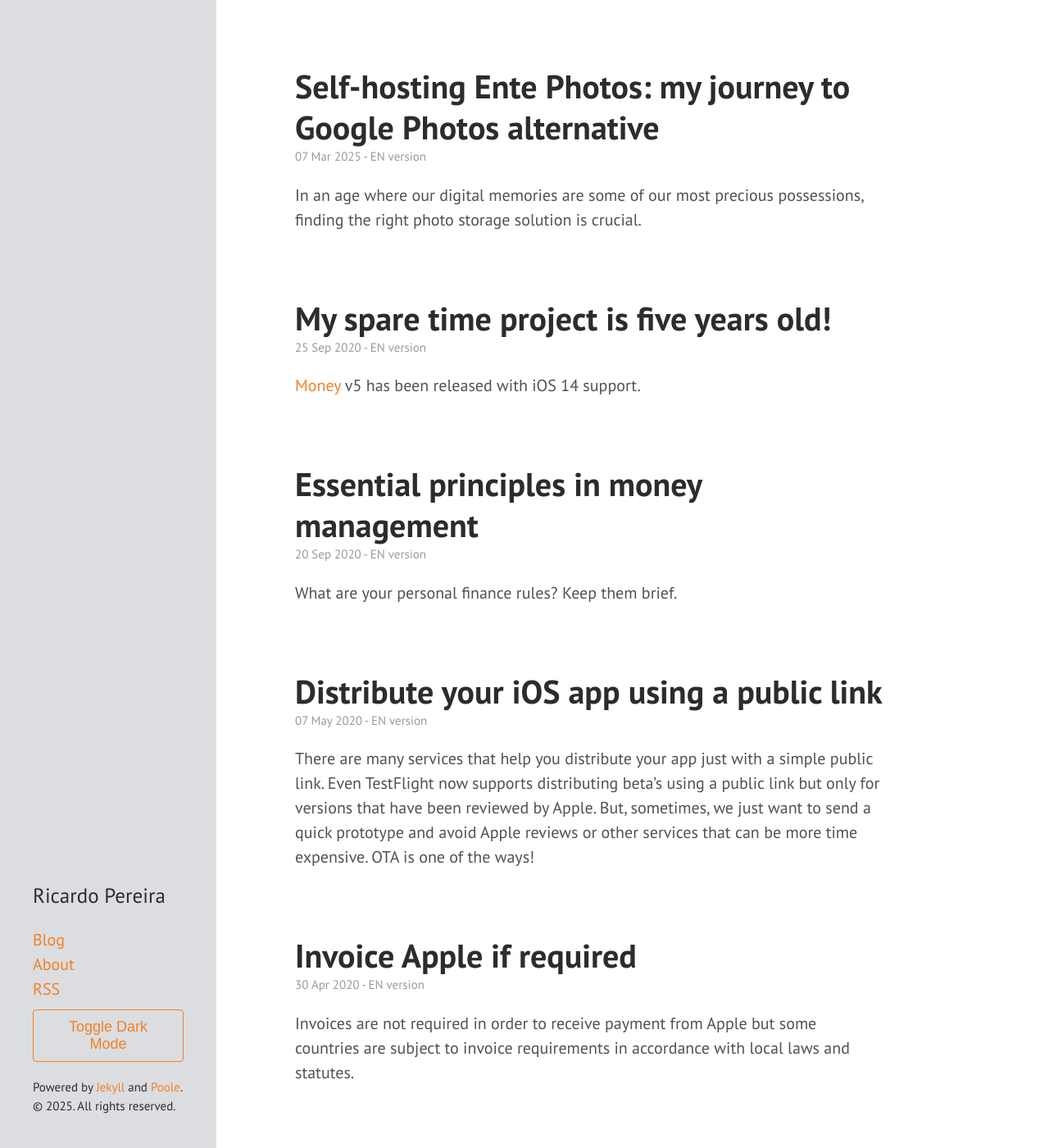
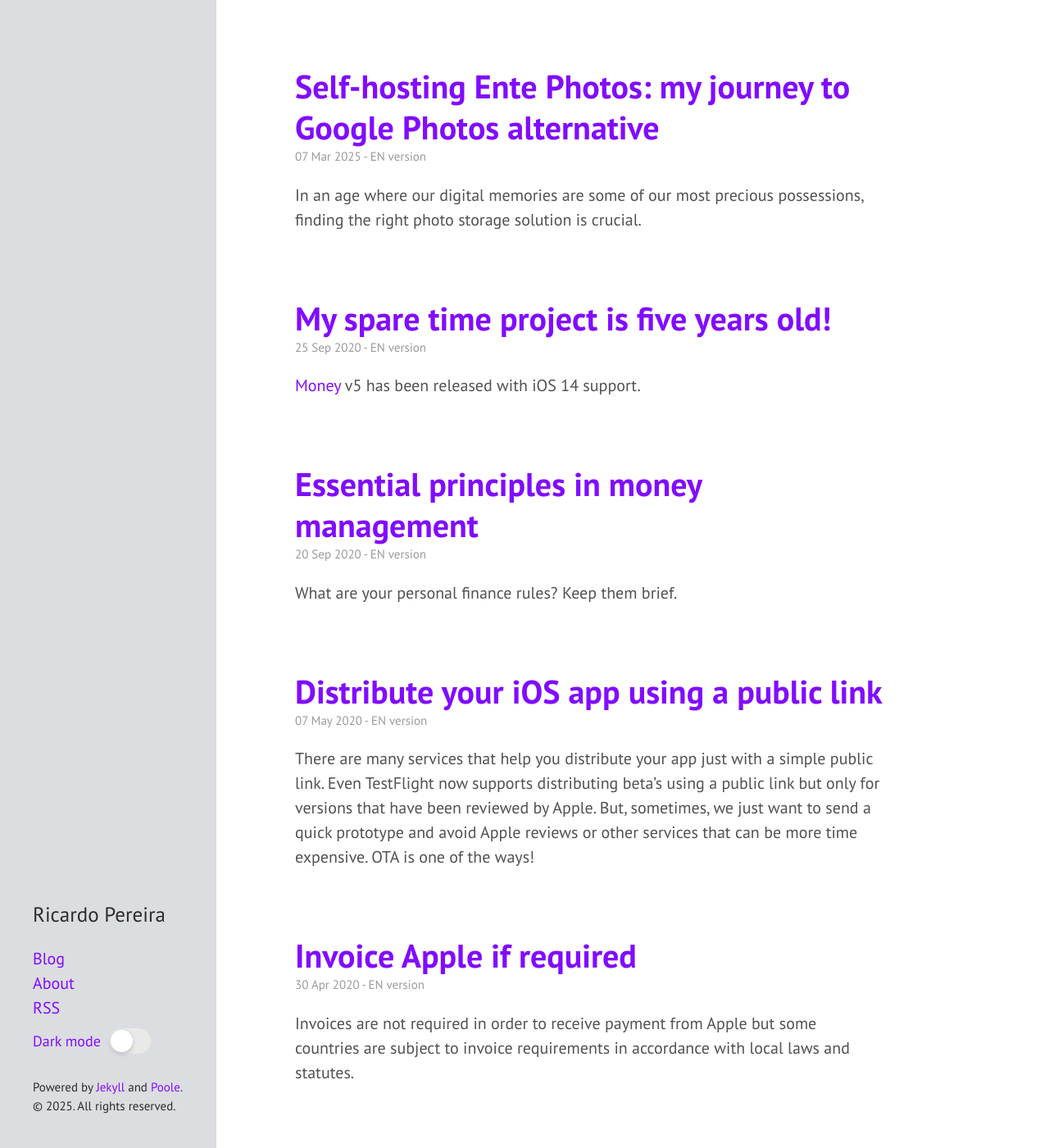
Before and after one commit to ricardopereira/blog, a Jekyll site: the page built from index.html, in a window 1280 px wide and 1400 px high. Shown: the whole window at 82% size. Built offline with Jekyll 4.4.1, drawn with Linux system fonts in a browser that asks for light colours; nearby versions of some CDN libraries.

Commit message:
Manual dark mode from a switch button.

```diff
--- a/_includes/sidebar.html
+++ b/_includes/sidebar.html
@@ -18,7 +18,13 @@
 
       <a class="sidebar-nav-item" href="https://ricardopereira.eu">About</a>
       <a class="sidebar-nav-item" href="{{ site.rss }}">RSS</a>
-      <button id="dark-mode-toggle" class="sidebar-nav-item">Toggle Dark Mode</button>
+      <div class="dark-mode-container sidebar-nav-item">
+        <span class="dark-mode-text">Dark mode</span>
+        <label class="switch">
+          <input type="checkbox" id="dark-mode-toggle">
+          <span class="slider"></span>
+        </label>
+      </div>
     </nav>
 
     <p <span class="sidebar-powered">{{ site.credits }}</span><br>
--- a/public/css/hyde.css
+++ b/public/css/hyde.css
@@ -73,7 +73,7 @@ html {
 
 /* Sidebar links */
 .sidebar a {
-  color: #F48024;
+  color: #810cff;
 }
 
 /* About section */
@@ -197,13 +197,13 @@ a.sidebar-nav-item:focus {
 }
 
 .theme-rp .content a {
-  color: #F48024;
+  color: #810cff;
 }
 
 .theme-rp .post-title a,
 .theme-rp .related-posts li a:hover,
 .theme-rp .post-title {
-  color: #2C2C2C;
+  color: #810cff;
 }
 
 .theme-rp .comment-count,
@@ -231,7 +231,7 @@ a.sidebar-nav-item:focus {
   height: 88px;
   margin: 24px auto 0px;
   text-decoration: none !important;
-  color: #00ABF1 !important;
+  color: #810cff !important;
 }
 
 .tags {
@@ -249,7 +249,7 @@ a.sidebar-nav-item:focus {
 .tag {
   background: #EEE;
   border-radius: 3px 3px 3px 3px;
-  color: #F48024;
+  color: #810cff;
   display: inline-block;
   height: 26px;
   line-height: 26px;
@@ -267,10 +267,10 @@ a.sidebar-nav-item:focus {
         color: white;
     }
     body:not(.light-mode) .sidebar {
-      color: #3CA4FF;
+      color: #810cff;
     }
     body:not(.light-mode) .sidebar-about h1 {
-      color: #3CA4FF;
+      color: #810cff;
     }
     body:not(.light-mode) .theme-rp .sidebar {
       background-color: #1A1A1A;
@@ -296,10 +296,10 @@ a.sidebar-nav-item:focus {
     body:not(.light-mode) h4,
     body:not(.light-mode) h5,
     body:not(.light-mode) h6 {
-      color: #3CA4FF;
+      color: #810cff;
     }
     body:not(.light-mode) strong {
-      color: #3CA4FF;
+      color: #810cff;
     }
     body:not(.light-mode) pre {
       background-color: #1A1A1A;
@@ -313,14 +313,6 @@ a.sidebar-nav-item:focus {
 body.dark-mode {
     background-color: #2C2C2C;
     color: white;
-}
-
-body.dark-mode .sidebar {
-    color: #3CA4FF;
-}
-
-body.dark-mode .sidebar-about h1 {
-    color: #3CA4FF;
 }
 
 body.dark-mode .theme-rp .sidebar {
@@ -349,11 +341,11 @@ body.dark-mode h3,
 body.dark-mode h4,
 body.dark-mode h5,
 body.dark-mode h6 {
-    color: #3CA4FF;
+    color: #810cff;
 }
 
 body.dark-mode strong {
-    color: #3CA4FF;
+    color: #810cff;
 }
 
 body.dark-mode pre {
@@ -364,30 +356,70 @@ body.dark-mode .tag {
     background-color: #1A1A1A;
 }
 
-/* Dark mode toggle button */
-#dark-mode-toggle {
-    cursor: pointer;
-    padding: 0.5rem 1rem;
-    margin: 0.5rem 0;
-    border: 1px solid #F48024;
-    border-radius: 4px;
-    background: transparent;
-    color: #F48024;
-    font-size: 0.9rem;
-    transition: all 0.3s ease;
+/* Dark mode toggle switch - iOS style */
+.dark-mode-container {
+  display: flex;
+  align-items: center;
+  gap: 10px;
 }
 
-#dark-mode-toggle:hover {
-    background: #F48024;
-    color: white;
+.dark-mode-text {
+  color: #810cff;
+  font-size: 0.9rem;
 }
 
-body.dark-mode #dark-mode-toggle {
-    border-color: #3CA4FF;
-    color: #3CA4FF;
+.switch {
+  position: relative;
+  display: inline-block;
+  width: 51px;
+  height: 31px;
+  margin: 0.5rem 0;
 }
 
-body.dark-mode #dark-mode-toggle:hover {
-    background: #3CA4FF;
-    color: white;
+.switch input {
+  opacity: 0;
+  width: 0;
+  height: 0;
 }
+
+.slider {
+  position: absolute;
+  cursor: pointer;
+  top: 0;
+  left: 0;
+  right: 0;
+  bottom: 0;
+  background-color: #E9E9EA;
+  transition: .4s;
+  border-radius: 31px;
+}
+
+.slider:before {
+  position: absolute;
+  content: "";
+  height: 27px;
+  width: 27px;
+  left: 2px;
+  bottom: 2px;
+  background-color: white;
+  transition: .3s;
+  border-radius: 50%;
+  box-shadow: 0 2px 5px rgba(0, 0, 0, 0.2);
+}
+
+input:checked + .slider {
+  background-color: #810cff;
+}
+
+input:checked + .slider:before {
+  transform: translateX(20px);
+}
+
+body.dark-mode .dark-mode-text {
+  color: #810cff;
+}
+
+/* Remove old button styles */
+#dark-mode-toggle {
+  display: none;
+}
--- a/public/js/dark-mode.js
+++ b/public/js/dark-mode.js
@@ -1,36 +1,50 @@
-// Check for saved dark mode preference
-const darkMode = localStorage.getItem('darkMode') === 'true';
-
 // Function to enable dark mode
 function enableDarkMode() {
     document.body.classList.add('dark-mode');
     localStorage.setItem('darkMode', 'true');
+    const darkModeToggle = document.getElementById('dark-mode-toggle');
+    if (darkModeToggle) {
+        darkModeToggle.checked = true;
+    }
 }
 
 // Function to disable dark mode
 function disableDarkMode() {
     document.body.classList.remove('dark-mode');
     localStorage.setItem('darkMode', 'false');
+    const darkModeToggle = document.getElementById('dark-mode-toggle');
+    if (darkModeToggle) {
+        darkModeToggle.checked = false;
+    }
 }
 
 // Function to toggle dark mode
 function toggleDarkMode() {
-    if (document.body.classList.contains('dark-mode')) {
+    const darkModeToggle = document.getElementById('dark-mode-toggle');
+    if (darkModeToggle) {
+        if (darkModeToggle.checked) {
+            enableDarkMode();
+        } else {
             disableDarkMode();
-    } else {
-        enableDarkMode();
         }
     }
+}
+
+// Initialize everything when DOM is loaded
+document.addEventListener('DOMContentLoaded', () => {
+    // Check for saved dark mode preference
+    const darkMode = localStorage.getItem('darkMode') === 'true';
+    const darkModeToggle = document.getElementById('dark-mode-toggle');
 
     // Initialize dark mode based on saved preference
     if (darkMode) {
         enableDarkMode();
+    } else {
+        disableDarkMode();
     }
 
     // Add event listener to the toggle button
-document.addEventListener('DOMContentLoaded', () => {
-    const darkModeToggle = document.getElementById('dark-mode-toggle');
     if (darkModeToggle) {
-        darkModeToggle.addEventListener('click', toggleDarkMode);
+        darkModeToggle.addEventListener('change', toggleDarkMode);
     }
 });
```
Lines whose indentation alone changed are shown as unchanged.
